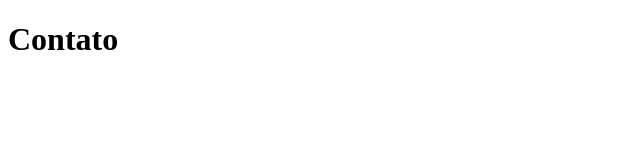
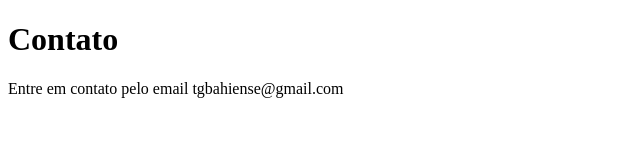
Before and after one commit to tiagobahiense/sistema-de-cadastro, a plain HTML site: page contato.html in a window 1280 px wide. Shown: the whole page, without its empty margins (0-640 px from the left). Drawn offline with Linux system fonts and the light colour scheme.

Commit message:
Adicionando o email para contato

```diff
--- a/contato.html
+++ b/contato.html
@@ -8,5 +8,6 @@
 </head>
 <body>
     <h1>Contato</h1>
+    <p>Entre em contato pelo email tgbahiense@gmail.com</p>
 </body>
 </html>
```
